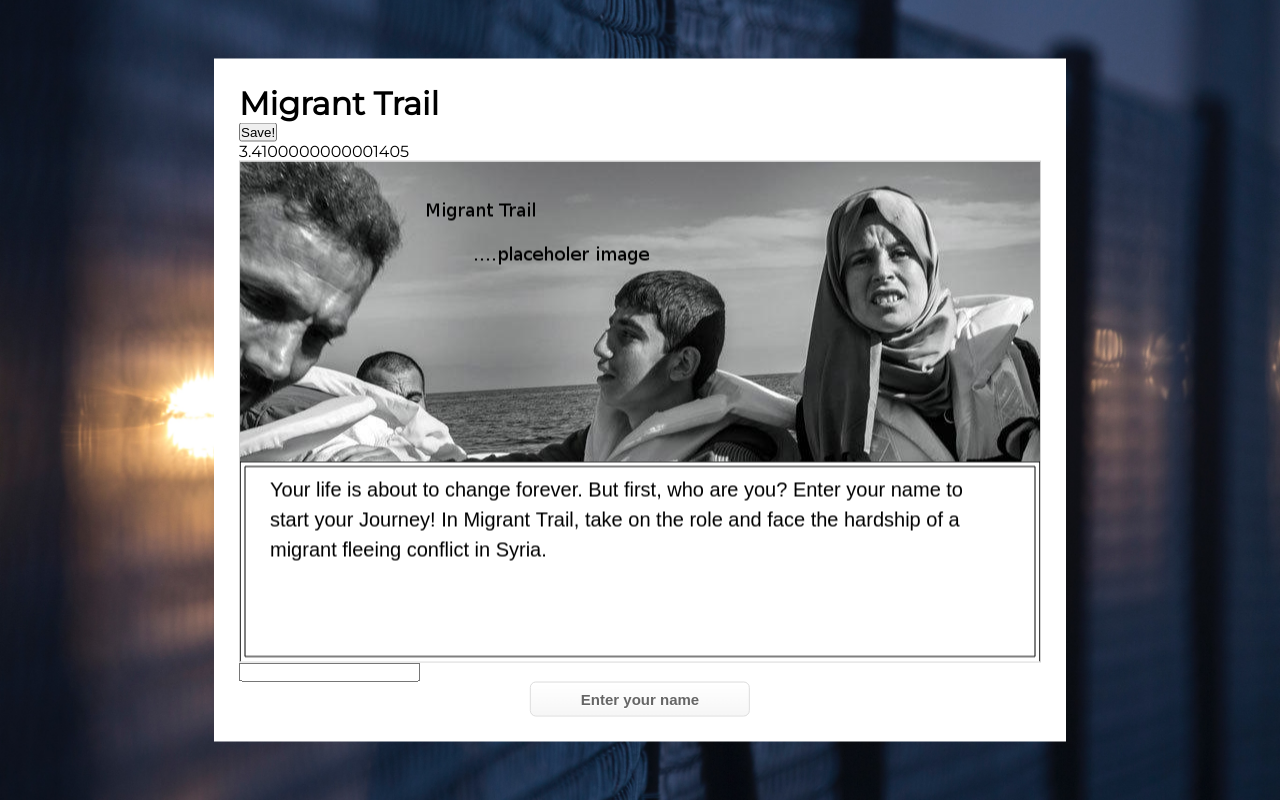
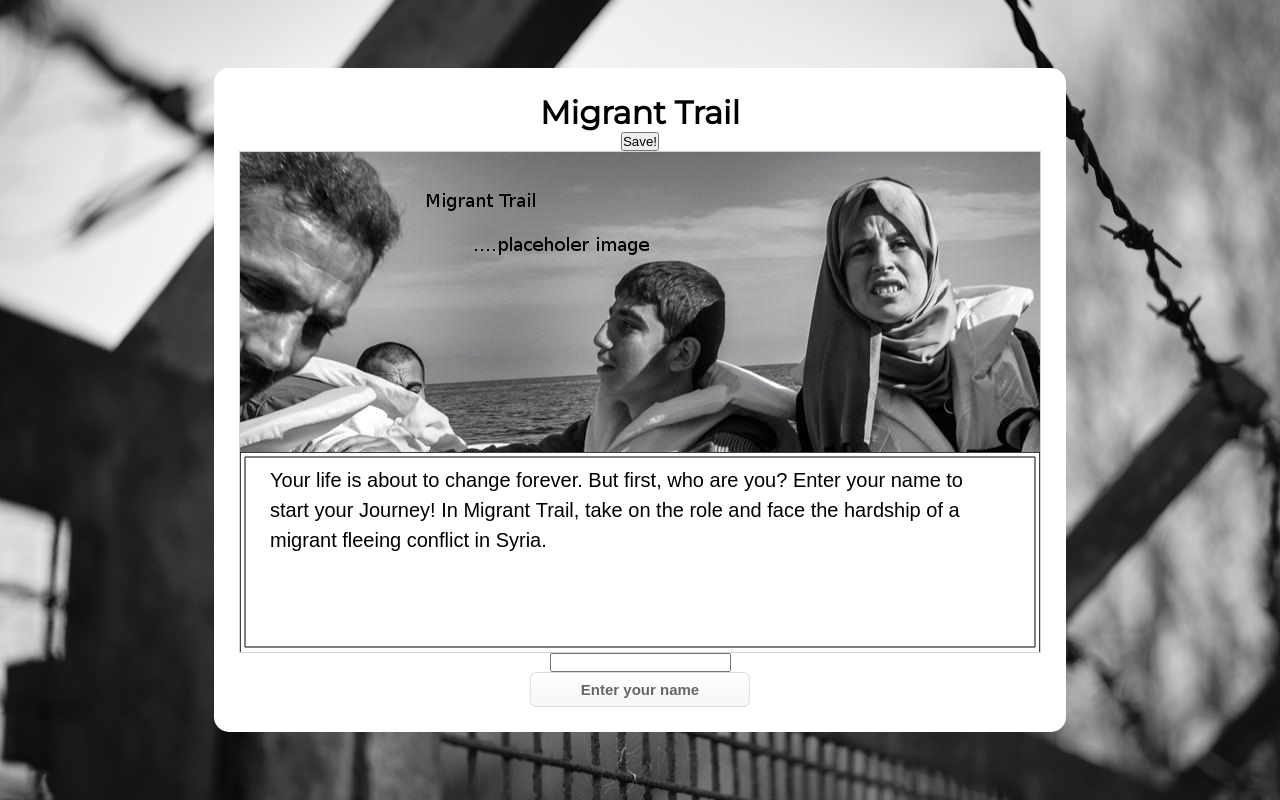
Before and after one commit to DavidKann/MigrantTrail, a PHP site: page / in a window 1280 px wide. Run offline with PHP 8.4, Linux system fonts and the light colour scheme.

Commit message:
Updated CSS (again)

```diff
--- a/public/MigrantTrail.js
+++ b/public/MigrantTrail.js
@@ -18,8 +18,8 @@ function sleep(ms) {
     return new Promise(resolve => setTimeout(resolve, ms));
 }
 
-function gameLose (scenario){
-    switch (scenario){
+function gameLose(scenario) {
+    switch (scenario) {
         case 1:
             closeUI();
             drawImage("Raqqa");
@@ -29,10 +29,10 @@ function gameLose (scenario){
     }
 }
 
-function startTimer (time){
+function startTimer(time) {
     var timeleft = time;
-    var TIMER = setInterval(function(){
-    if(timeleft <= 0){
+    var TIMER = setInterval(function () {
+        if (timeleft <= 0) {
             clearInterval(TIMER);
             document.getElementById("timer").innerHTML = 0.00;
             sleep(500);
@@ -40,11 +40,11 @@ function startTimer (time){
             gameLose(1);
 
         } else {
-        document.getElementById("timer").innerHTML = timeleft;
+            document.getElementById("timer").innerHTML = `Time Left ${Math.floor(timeleft)}`;
         }
         timeleft -= 0.01;
-    console.log(timeleft);
-}, 10);}
+    }, 10);
+}
 
 //bind the user interface elements to global variables and start a new game
 function initializeGame(canvas, button1, button2, button3, button4, textEntry) {
@@ -209,8 +209,6 @@ function advanceStory(buttonNumber) {
     //the buttonNumber variable is an optional parameter, so set it to zero if it is unused
     if (typeof buttonNumber === 'undefined') { buttonNumber = 0; }
 
-    startTimer(10);
-
     if (globalStoryState == "Intro") {
         drawImage("homescreen");
         drawText("Your life is about to change forever. But first, who are you? Enter your name to start your Journey! In Migrant Trail, take on the role and face the hardship of a migrant fleeing conflict in Syria.");
@@ -223,6 +221,7 @@ function advanceStory(buttonNumber) {
     else if (globalStoryState == "EnterName") {
         if (globalTextEntry.value.length > 0) {
             globalPlayerName = globalTextEntry.value;
+            startTimer(30);
 
             drawImage("Raqqa");
             drawText("You and your family have been laying low in Raqqa for years now. The Islamic State has murdered many of your friends and family but you're still hoping to keep a low profile. '" + globalPlayerName + "', your mom tells you, 'Your father has been taken by IS and I hear you're next. We need to leave. Now.' You pause briefly to reflect on the life you are leaving behind: ");
@@ -243,6 +242,7 @@ function advanceStory(buttonNumber) {
 
     }
     else if (globalStoryState == "ChooseProfession") {
+
         if (buttonNumber == 1) {
             drawText("You've heard stories of how dangerous the migrant trail can be. You gather your small medical kit ominously expecting it to be useful.");
             globalPlayerProfession = "MedStudent";
--- a/public/stylesheet.css
+++ b/public/stylesheet.css
@@ -14,6 +14,10 @@ body {
 }
 
 .content {
+	display: flex;
+	flex-direction: column;
+	align-items: center;
+
 	position: absolute;
   	top: 50%;
   	left: 50%;
@@ -21,6 +25,7 @@ body {
 
 	background-color: white;
 	padding: 25px;
+	border-radius: 15px;
 }
 
 .myButton {
```
Also changed, not shown: public/img/fence.jpg. Lines whose indentation alone changed are shown as unchanged.
